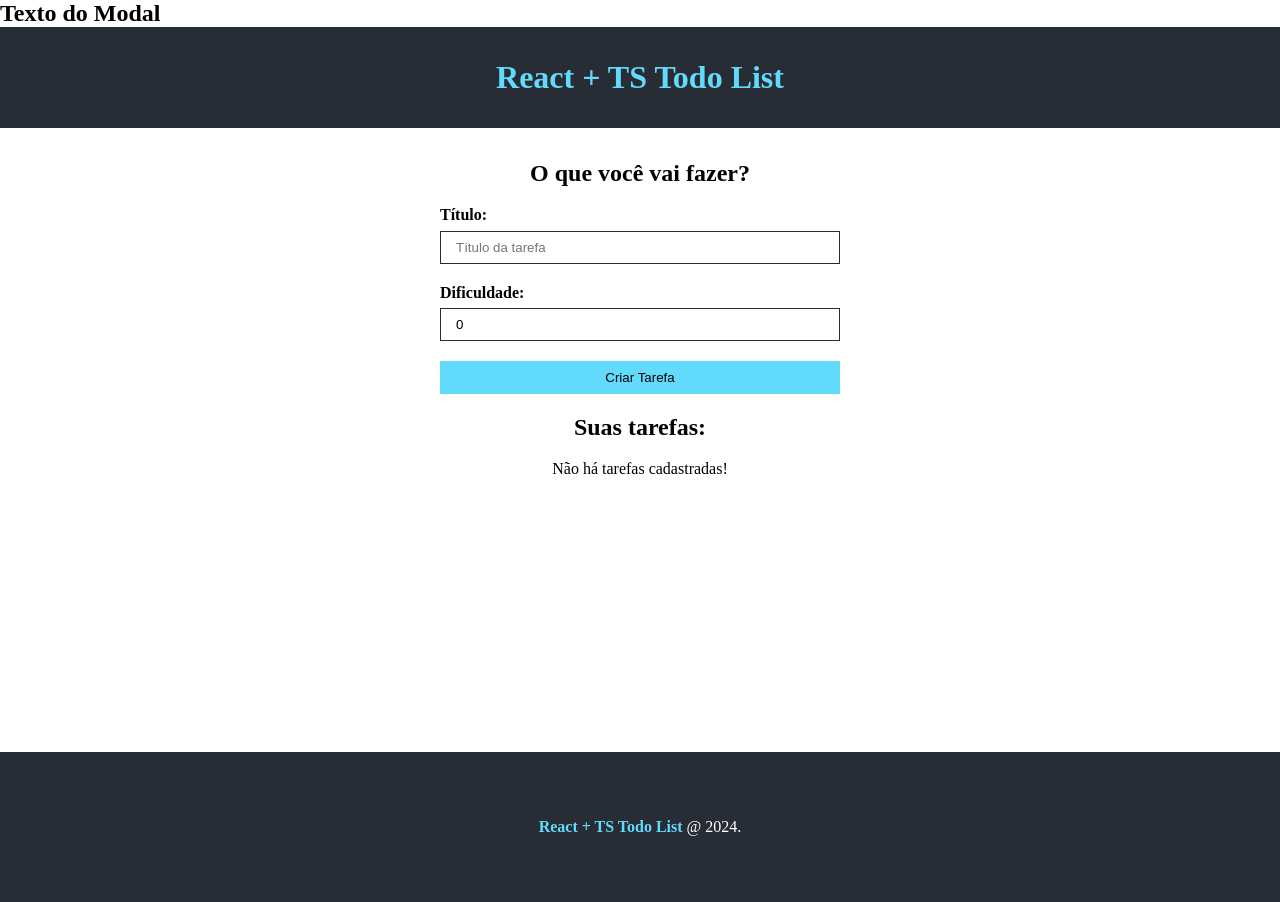
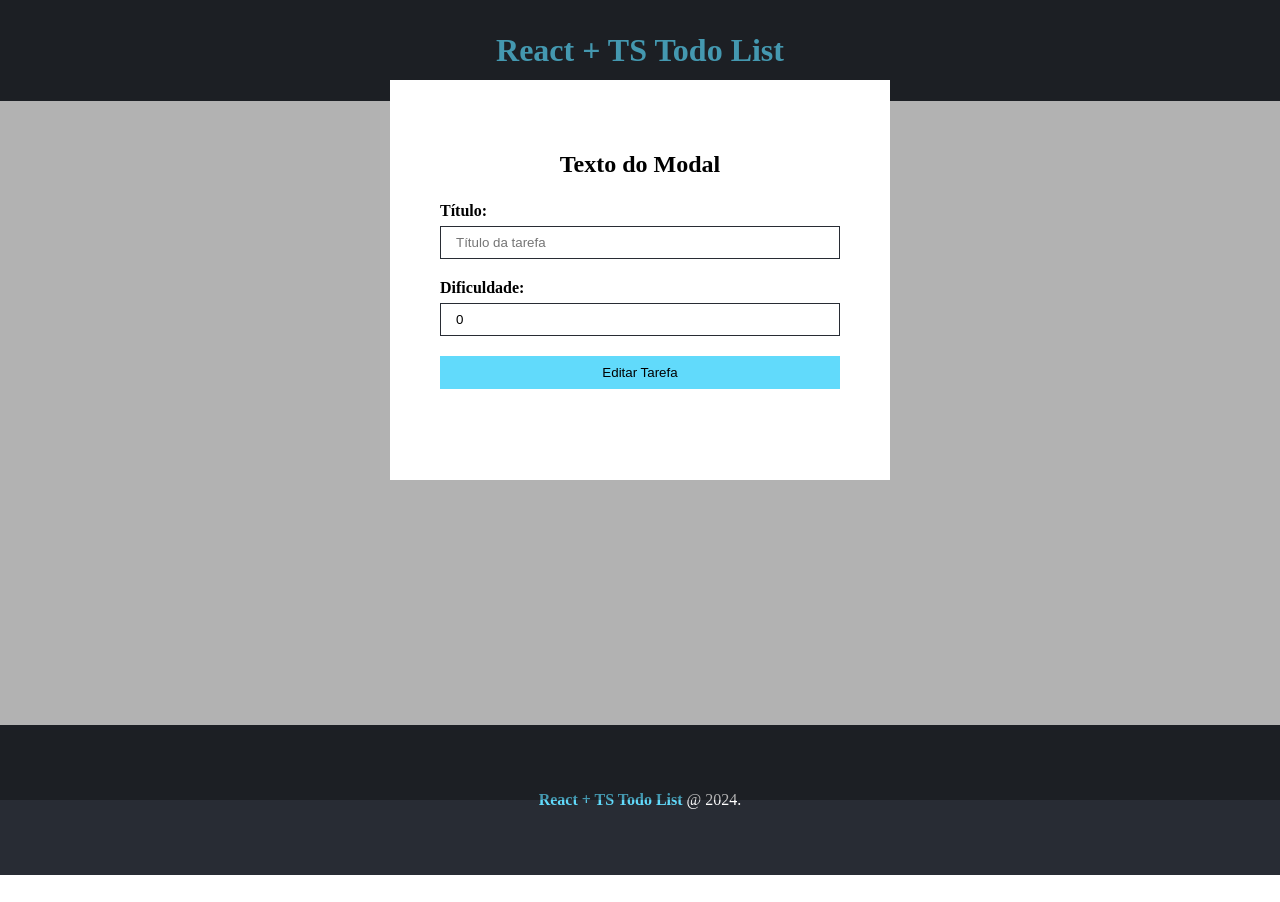
Before and after one commit to devwharry/todo_list_react_ts, a React (Create React App) app: page / in a window 1280 px wide. After the commit the page ends 875 px from the top, so only its background shows below. Built offline with nearby package versions, Linux system fonts and the light colour scheme; the HTML template or start-up script is replaced by a standard one.

Commit message:
Estilizando modal

```diff
--- a/src/App.tsx
+++ b/src/App.tsx
@@ -27,7 +27,7 @@
 
   return (
     <div>
-      <Modal />
+      <Modal children={<TaskForm btnText='Editar Tarefa' taskList={taskList} />}/>
       <Header />
       <main className={styles.main}>
         <div>
--- a/src/components/Modal.module.css
+++ b/src/components/Modal.module.css
@@ -0,0 +1,31 @@
+.fade {
+    width: 100%;
+    height: 100%;
+    position: absolute;
+    background-color: #000;
+    opacity: 0.3;
+}
+
+.modal {
+    position: absolute;
+    top: 10%;
+    left: 0;
+    right: 0;
+    margin: 0 auto;
+    width: 500px;
+    height: 400px;
+    z-index: 1;
+    background-color: #fff;
+    display: flex;
+    flex-direction: column;
+    justify-content: center;
+    text-align: center;
+}
+
+.modal h2 {
+    margin-bottom: 1em;
+}
+
+.modal form {
+    width: 90%;
+}
--- a/src/components/Modal.tsx
+++ b/src/components/Modal.tsx
@@ -3,14 +3,17 @@
 // CSS
 import styles from './Modal.module.css';
 
-interface Props {}
+interface Props {
+    children: React.ReactNode;
+}
 
-const Modal = (props: Props) => {
+const Modal = ({children}: Props) => {
   return (
     <div id='modal'>
-        <div></div>
-        <div>
+        <div className={styles.fade}></div>
+        <div className={styles.modal}>
             <h2>Texto do Modal</h2>
+            {children}
         </div>
     </div>
   );
```
